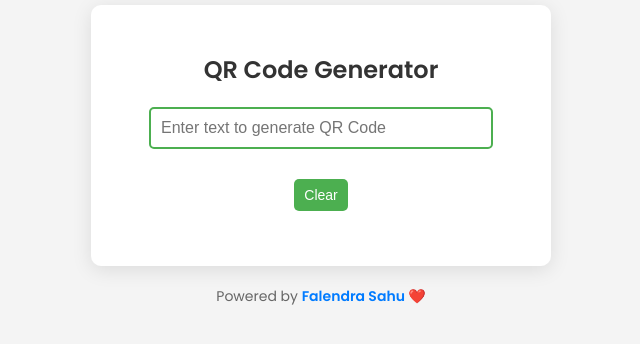
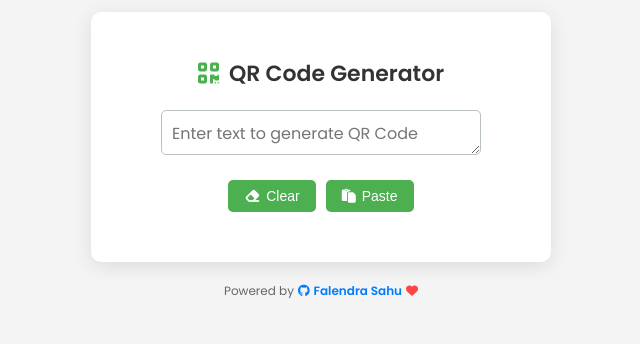
Before and after one commit to falendra-sahu/QR-Code-Generator, a plain HTML site: page index.html in a window 1280 px wide. Shown: the part 244-588 px from the top of the page, without its empty margins (319-959 px from the left). Drawn offline with nearby package versions, Linux system fonts and the light colour scheme.

Commit message:
Update index.html

```diff
--- a/index.html
+++ b/index.html
@@ -1,18 +1,9 @@
-<!DOCTYPE html>
-<html lang="en">
-<head>
-    <meta charset="UTF-8">
-    <meta name="viewport" content="width=device-width, initial-scale=1.0, user-scalable=no">
-    <title>QR Code Generator</title>
-    <link href="https://fonts.googleapis.com/css2?family=Poppins:wght@400;600&display=swap" rel="stylesheet">
-    <script src="https://cdnjs.cloudflare.com/ajax/libs/jquery/3.5.1/jquery.min.js"></script>
-    <script src="https://cdnjs.cloudflare.com/ajax/libs/jquery.qrcode/1.0/jquery.qrcode.min.js"></script>
-    <style>
+<html><head><base href="/" /><meta charset="UTF-8"><meta name="viewport" content="width=device-width, initial-scale=1.0, user-scalable=no"><title>QR Code Generator</title><link href="https://fonts.googleapis.com/css2?family=Poppins:wght@400;600&display=swap" rel="stylesheet"><link href="https://cdnjs.cloudflare.com/ajax/libs/font-awesome/6.4.0/css/all.min.css" rel="stylesheet"><script src="https://cdnjs.cloudflare.com/ajax/libs/jquery/3.5.1/jquery.min.js"></script><script src="https://cdnjs.cloudflare.com/ajax/libs/jquery.qrcode/1.0/jquery.qrcode.min.js"></script><style>
         body {
             font-family: 'Poppins', sans-serif;
             margin: 0;
             padding: 0;
-            overflow: hidden; /* Prevent scrolling */
+            overflow: hidden;
             display: flex;
             flex-direction: column;
             justify-content: center;
@@ -32,24 +23,48 @@
         }
 
         h1 {
-            font-size: 24px;
+            font-size: 22px;
             margin-bottom: 20px;
             color: #333;
+            display: flex;
+            align-items: center;
+            justify-content: center;
+            gap: 10px;
         }
 
-        input[type="text"] {
+        .input-container {
+            position: relative;
             width: 80%;
+            margin: 0 auto;
+        }
+
+        textarea {
+            width: 100%;
+            min-height: 40px;
+            max-height: 200px;
             padding: 10px;
-            border: 2px solid #4CAF50;
+            border: 1px solid #bac2bc;
             border-radius: 5px;
             margin-bottom: 15px;
             font-size: 16px;
             transition: border-color 0.3s;
+            resize: vertical;
+            font-family: 'Poppins', sans-serif;
+            box-sizing: border-box;
+            overflow-y: hidden;
         }
 
-        input[type="text"]:focus {
+        textarea:focus {
             border-color: #45a049;
             outline: none;
+        }
+
+        .button-container {
+            display: flex;
+            justify-content: center;
+            margin-top: 10px;
+            gap: 10px;
+            flex-wrap: wrap;
         }
 
         button {
@@ -57,26 +72,49 @@
             color: white;
             border: none;
             border-radius: 5px;
-            padding: 8px 10px; /* Adjusted padding */
-            font-size: 14px; /* Adjusted font size */
+            padding: 8px 16px;
+            font-size: 14px;
             cursor: pointer;
             transition: background-color 0.3s;
-            margin: 5px;
-            display: inline-block; /* Change to inline-block */
+            display: flex;
+            align-items: center;
+            gap: 6px;
         }
 
         button:hover {
             background-color: #45a049;
         }
 
-        .button-container {
-            display: flex; /* Added flexbox */
-            justify-content: center; /* Center buttons */
-            margin-top: 10px; /* Add spacing */
+        #qrcode {
+            margin-top: 20px;
         }
 
-        #qrcode {
+        footer {
             margin-top: 20px;
+            font-size: 12px;
+            color: #666;
+            text-align: center;
+            display: flex;
+            align-items: center;
+            gap: 4px;
+        }
+
+        footer a {
+            color: #007bff;
+            text-decoration: none;
+            font-weight: bold;
+            display: flex;
+            align-items: center;
+            gap: 4px;
+        }
+
+        footer a:hover {
+            text-decoration: underline;
+        }
+
+        .fa-qrcode {
+            font-size: 24px;
+            color: #4CAF50;
         }
 
         @media (max-width: 500px) {
@@ -84,49 +122,41 @@
                 font-size: 20px;
             }
 
-            button {
-                width: auto; /* Remove width restriction */
-                padding: 8px 10px; /* Smaller padding */
+            .input-container {
+                width: 90%;
             }
         }
-
-        footer {
-            margin-top: 20px;
-            font-size: 14px;
-            color: #666;
-            text-align: center;
-        }
-
-        footer a {
-            color: #007bff;
-            text-decoration: none;
-            font-weight: bold;
-        }
-
-        footer a:hover {
-            text-decoration: underline;
-        }
-    </style>
-</head>
-<body>
+    </style></head><body>
 
     <div class="container">
-        <h1>QR Code Generator</h1>
-        <input type="text" id="textInput" placeholder="Enter text to generate QR Code" />
+        <h1><i class="fas fa-qrcode"></i> QR Code Generator</h1>
+        <div class="input-container">
+            <textarea id="textInput" placeholder="Enter text to generate QR Code" rows="1"></textarea>
+        </div>
         <div class="button-container">
-            <button id="clearButton">Clear</button>
-            <button id="downloadButton" style="display:none;">Download QR</button>
+            <button id="clearButton"><i class="fas fa-eraser"></i>Clear</button>
+            <button id="pasteButton"><i class="fas fa-paste"></i>Paste</button>
+            <button id="downloadButton" style="display:none;"><i class="fas fa-download"></i>Download QR</button>
         </div>
         <div id="qrcode"></div>
     </div>
 
     <footer>
-        Powered by <a href="#">Falendra Sahu ❤️</a>
+        Powered by <a href="https://github.com/falendrasahu"><i class="fab fa-github"></i>Falendra Sahu <i class="fas fa-heart" style="color: #ff4444;"></i></a>
     </footer>
 
     <script>
         $(document).ready(function() {
+            // Auto-resize textarea
+            function autoResize(textarea) {
+                textarea.style.height = 'auto';
+                textarea.style.height = textarea.scrollHeight + 'px';
+            }
+
+            // Initialize auto-resize
             $('#textInput').on('input', function() {
+                autoResize(this);
+
                 var text = $(this).val();
                 $('#qrcode').empty();
                 $('#downloadButton').hide();
@@ -136,10 +166,31 @@
                 }
             });
 
+            // Handle initial height
+            $('#textInput').each(function() {
+                autoResize(this);
+            });
+
             $('#clearButton').on('click', function() {
                 $('#textInput').val('');
+                $('#textInput').css('height', '40px'); // Reset height to initial
                 $('#qrcode').empty();
                 $('#downloadButton').hide();
+            });
+
+            $('#pasteButton').on('click', async function() {
+                try {
+                    const text = await navigator.clipboard.readText();
+                    $('#textInput').val(text);
+                    autoResize($('#textInput')[0]);
+                    $('#qrcode').empty();
+                    if (text) {
+                        $('#qrcode').qrcode(text);
+                        $('#downloadButton').show();
+                    }
+                } catch (err) {
+                    alert('Failed to read clipboard. Please check browser permissions.');
+                }
             });
 
             $('#downloadButton').on('click', function() {
@@ -155,5 +206,4 @@
         });
     </script>
 
-</body>
-</html>
+</body></html>
```
